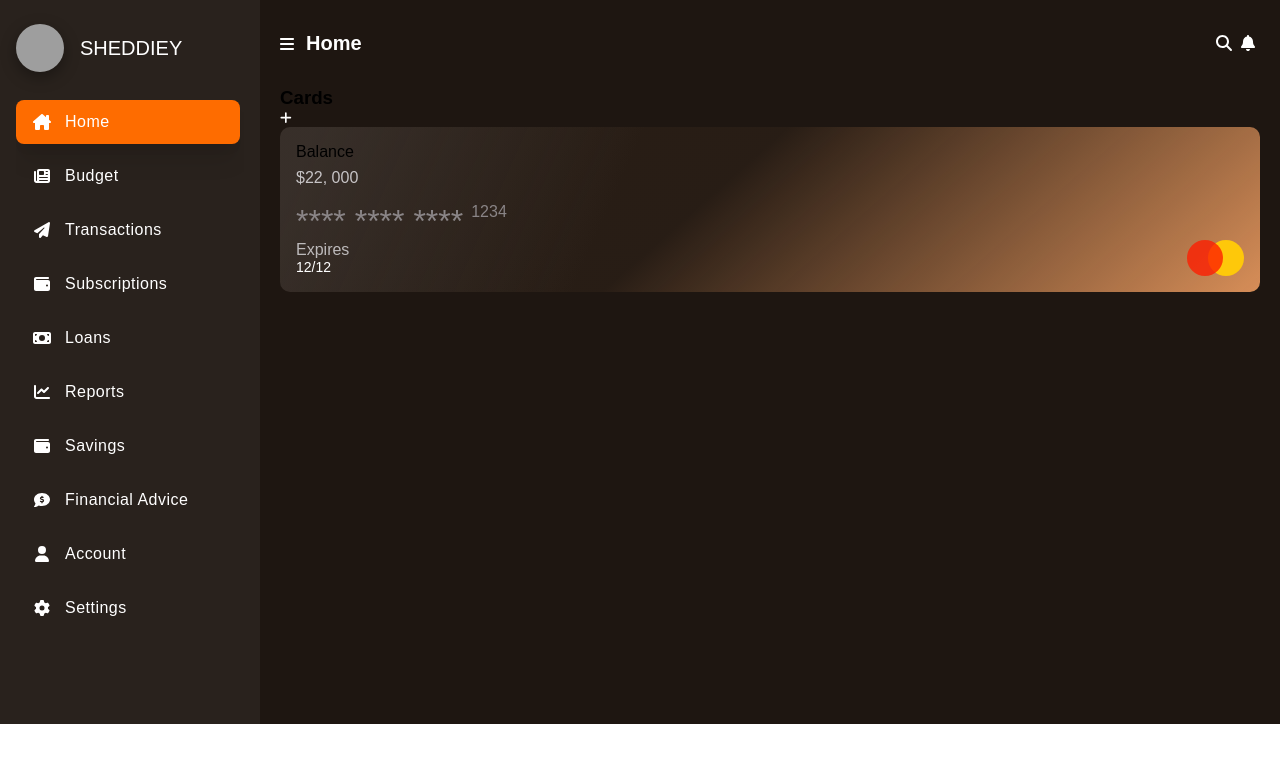
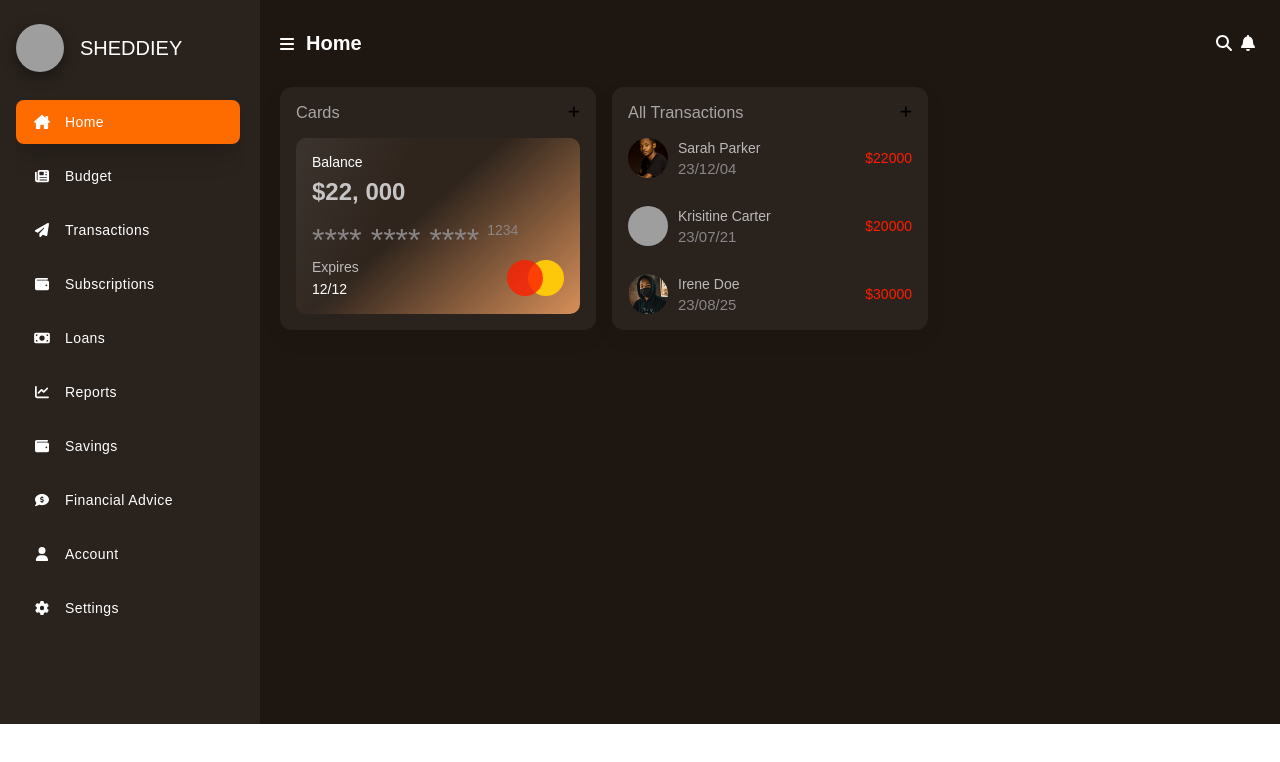
Before and after one commit to Sheddiey/todo-list-dashboard, a React (Create React App) app: page / in a window 1280 px wide. Shown: the top 762 px of the page. Built offline with nearby package versions, Linux system fonts and the light colour scheme; grey boxes are pictures that could not be loaded; a web font is replaced by a local one.

Commit message:
created transaction component

```diff
--- a/src/App.css
+++ b/src/App.css
@@ -73,3 +73,33 @@ button {
   display: flex;
   min-height: 100vh;
 }
+/* common */
+.lg-value{
+  font-size: 24px;
+  font-weight: 600;
+}
+.grid-common{
+  background-color: var(--clr-primary);
+  border-radius: 12px;
+  box-shadow: rgba(0, 0, 0, 0.05) 0 8px 24px ;
+  padding: 24px;
+  color: var(--clr-white);
+}
+.grid-c-title{
+  display: flex;
+  align-items: center;
+  justify-content: space-between;
+  margin-bottom: 16px;
+}
+.grid-c-title-text{
+  font-weight: 400;
+  color: var(--clr-silver);
+}
+@media screen and (max-width: 1400px){
+  .grid-common {
+    padding: 16px;
+  }
+  body{
+    font-size: 14px !important;
+  }
+}
--- a/src/Components/Cards/cards.css
+++ b/src/Components/Cards/cards.css
@@ -1,8 +1,9 @@
-.grid-c1{
+/* grid c1 */
+.grid-c1 {
     display: flex;
     flex-direction: column;
   }
-.grid-c1-content{
+  .grid-c1-content {
     background: linear-gradient(
         114.07deg,
         rgba(66, 59, 55, 0.6) 3.49%,
@@ -13,30 +14,30 @@
     border-radius: 10px;
     padding: 16px;
   }
-.grid-c1-content .lg-value{
+  .grid-c1-content .lg-value {
     margin-top: 8px;
     margin-bottom: 16px;
     color: #c7c4c6;
   }
-.icon{
-    color: var(--clr-white);
+  .grid-c1-content .expiry-text {
+    margin-bottom: 6px;
   }
   .grid-c1-content .card-wrapper {
     display: flex;
   }
-.grid-c1-content .card-pin-hidden{
+  .grid-c1-content .card-pin-hidden {
     font-size: 32px;
     margin-right: 8px;
   }
   .grid-c1-content span {
     color: #8a8587;
   }
-.grid-c1 .card-logo-wrapper{
+  .grid-c1 .card-logo-wrapper {
     display: flex;
     justify-content: space-between;
     align-items: center;
   }
-.grid-c1 .card-logo{
+  .grid-c1 .card-logo {
     display: flex;
   }
   .grid-c1 .logo-shape1,
@@ -54,7 +55,7 @@
     background-color: var(--clr-yellow);
   }
 
-@media screen and (max-width: 768px){
+  @media screen and (max-width: 768px) {
     .grid-c1 {
       grid-column-start: 1;
       grid-column-end: 3;
--- a/src/Components/ContentMain/ContentMain.jsx
+++ b/src/Components/ContentMain/ContentMain.jsx
@@ -1,12 +1,14 @@
 import React from 'react'
 import './contentMain.css'
 import Cards from '../Cards/Cards'
+import Transaction from '../Transaction/Transaction'
 
 const ContentMain = () => {
   return (
     <div className='main-content-holder'>
       <div className="content-grid-one">
         <Cards />
+        <Transaction />
       </div>
     </div>
   )
--- a/src/Components/ContentMain/contentMain.css
+++ b/src/Components/ContentMain/contentMain.css
@@ -4,7 +4,7 @@
 }
 .content-grid-one{
     display: grid;
-    grid-template-columns: repeat(3. 1fr);
+    grid-template-columns: repeat(3, 1fr);
     column-gap: 16px;
 }
 .content-grid-two{
--- /dev/null
+++ b/src/Components/Transaction/Transaction.jsx
@@ -0,0 +1,39 @@
+import React from "react";
+import "./transaction.css";
+import { transactions } from "../../data/data";
+import { FontAwesomeIcon } from "@fortawesome/react-fontawesome";
+import { faPlus } from "@fortawesome/free-solid-svg-icons";
+
+const Transaction = () => {
+  return (
+    <div className="grid-one-item grid-common grid-c2">
+      <div className="grid-c-title">
+        <h3 className="grid-c-title-text">All Transactions</h3>
+        <button className="grid-c-title-icon">
+          <FontAwesomeIcon icon={faPlus} />
+        </button>
+      </div>
+      <div className="grid-content">
+        <div className="grid-items">
+          {transactions.map((transaction) => (
+            <div className="grid-item" key={transaction.id}>
+              <div className="grid-item-l">
+                <div className="avatar img-fit-cover">
+                  <img src={transaction.icon} alt="" />
+                </div>
+                <p className="text">
+                  {transaction.name} <span>{transaction.date}</span>
+                </p>
+              </div>
+              <div className="grid-item-r">
+                <span className="text-scarlet">${transaction.amount}</span>
+              </div>
+            </div>
+          ))}
+        </div>
+      </div>
+    </div>
+  );
+};
+
+export default Transaction;
--- /dev/null
+++ b/src/Components/Transaction/transaction.css
@@ -0,0 +1,39 @@
+.grid-c2 .grid-item {
+    display: flex;
+}
+.grid-c2 .grid-item {
+    display: flex;
+    justify-content: space-between;
+    align-items: center;
+    margin-bottom: 28px;
+}
+.grid-c2 .grid-item:last-child{
+    margin-bottom: 0;
+}
+.grid-c2 .grid-item p {
+    color: var(--clr-silver-v1);
+}
+.grid-c2 .grid-item-l .avatar {
+    width: 40px;
+    height: 40px;
+    border-radius: 100%;
+    overflow: hidden;
+}
+.grid-c2 .grid-item-l {
+    display: flex;
+    align-items: center;
+    column-gap: 10px;
+}
+.grid-c2 .grid-item-l text {
+    font-weight: 600;
+}
+.grid-c2 .grid-item-l span {
+    display: block;
+    font-weight: 400;
+    margin-top: 4px;
+    font-size: 15px;
+    color: #8a8587;
+}
+.grid-c2 .grid-item-r span {
+    font-weight: 500;
+}
```
Lines whose indentation alone changed are shown as unchanged.
